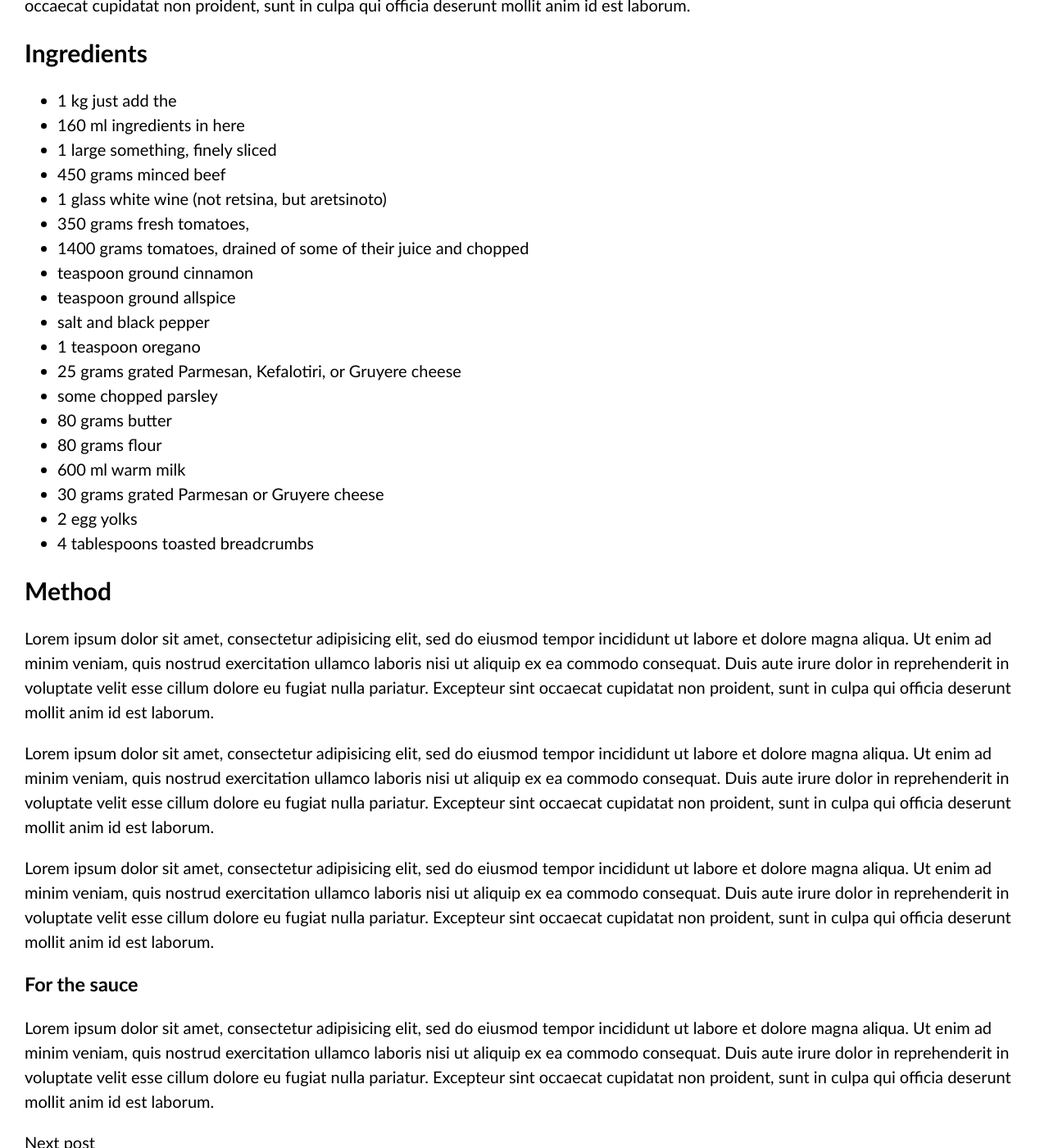
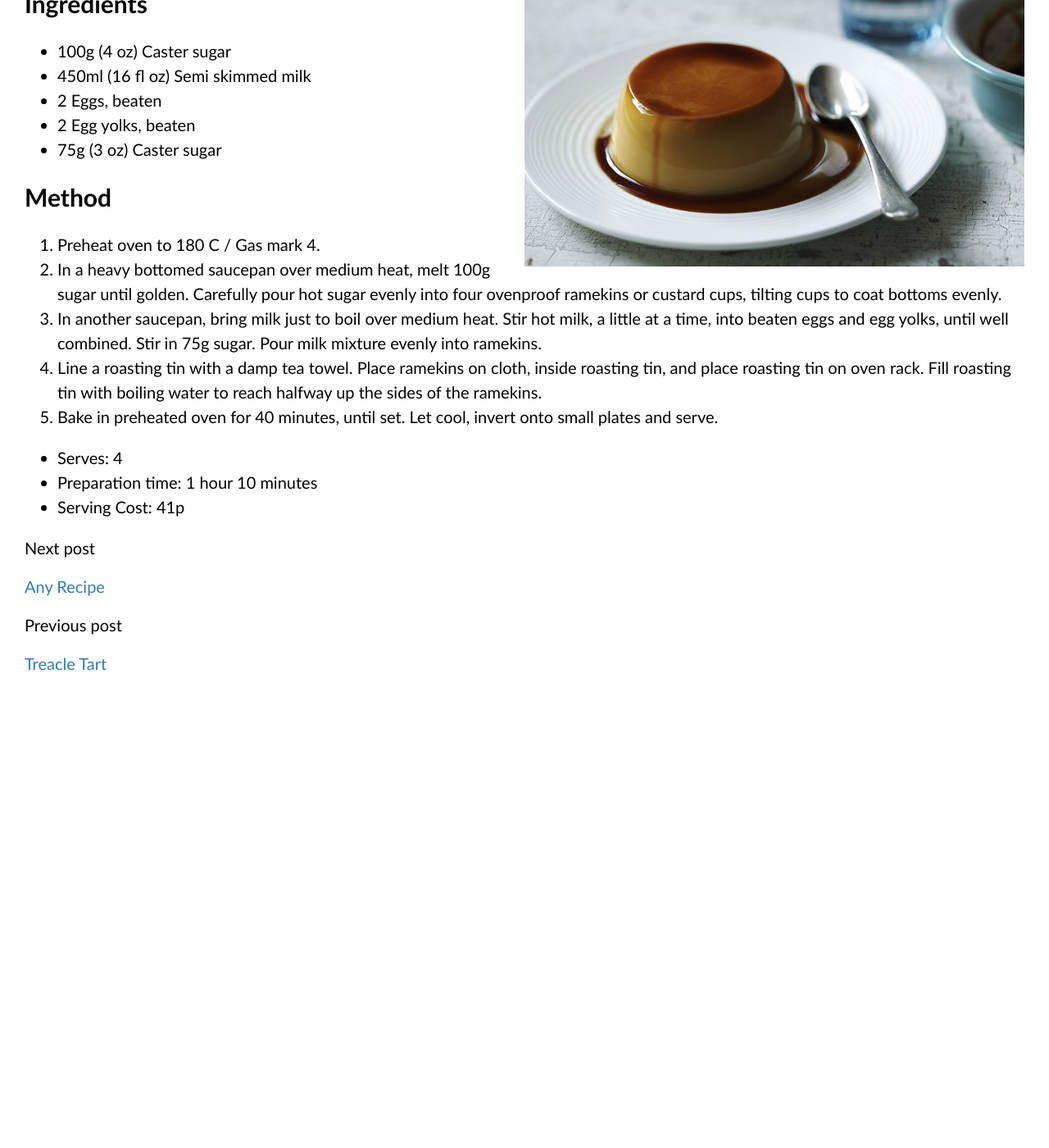
Before and after one commit to stressedtalk/stressedtalk.github.io, a Jekyll site: the page built from _recipes/recipe2.markdown, in a window 1280 px wide and 1400 px high, scrolled down 307 px. Shown: the whole window at 82% size. Built offline with Jekyll 4.4.1, drawn with Linux system fonts in a browser that asks for light colours; after the commit the page ends 1158 px from its top, so only the background shows below that; some of the changed text lies outside the part shown.

Commit message:
Recipe 1 and 2

```diff
--- a/_recipes/recipe1.markdown
+++ b/_recipes/recipe1.markdown
@@ -29,7 +29,7 @@ If you have a sweet tooth, then treacle tart is the one for you. The tart can be
 ### For the Filling:
 - 4 Tablespoons golden syrup
 - 3 Thick slices white bread (crusts removed)
--
+
 ## Method
 
 1. Make the pastry by mixing the flour, sugar and salt together and rubbing the butter into the dry mix. Once the mix resembles breadcrumbs, add a little cold water under the dough until it is  smooth but not sticky. Then roll it into a ball and place it in a bowl in the fridge for 30 minutes.
@@ -39,6 +39,7 @@ If you have a sweet tooth, then treacle tart is the one for you. The tart can be
 5. Pour the Golden Syrup mix into the tart tin and place in the oven at 200°C for 20 minutes and then 180°C for 10 minutes.
 6. Then take out the oven and tart tin, and cool on a rack. Eat when it has cooled partially or completely.
 
+It will keep for up to 3 days in a cake tin in the fridge.
 
 - Serves: 8
 - Preparation time: 1 hour 10 minutes
--- a/_recipes/recipe2.markdown
+++ b/_recipes/recipe2.markdown
@@ -1,52 +1,36 @@
 ---
-title: Any Recipe
+title: Crème Caramel
 date: 2019-10-19 00:00:00 Z
 tags:
-- Dutch
-- Fish
-- Main
+- Dessert
 layout: recipe
 excerpt_separator: "<!--more-->"
 order: 2
 ---
 
-# Recipe Title
+# Crème Caramel
 
-This introduces the recipe and is a pargaraph of text. Lorem ipsum dolor sit amet, consectetur adipisicing elit, sed do eiusmod tempor incididunt ut labore et dolore magna aliqua. Ut enim ad minim veniam, quis nostrud exercitation ullamco laboris nisi ut aliquip ex ea commodo consequat. Duis aute irure dolor in reprehenderit in voluptate velit esse cillum dolore eu fugiat nulla pariatur. Excepteur sint occaecat cupidatat non proident, sunt in culpa qui officia deserunt mollit anim id est laborum.
+A perfect balance of lightness and indulgence - once you've mastered making caramel with our step by step guide this favourite is surprisingly easy to make
 
 <!--more-->
 
+[![Crème Caramel](/_uploads/creme caramel.jpg)](/_uploads/creme caramel.jpg)
 ## Ingredients
 
-- 1 kg just add the
-- 160 ml ingredients in here
-- 1 large something, finely sliced
-- 450 grams minced beef
-- 1 glass white wine (not retsina, but aretsinoto)
-- 350 grams fresh tomatoes,
-- 1400 grams tomatoes, drained of some of their juice and chopped
-- teaspoon ground cinnamon
-- teaspoon ground allspice
-- salt and black pepper
-- 1 teaspoon oregano
-- 25 grams grated Parmesan, Kefalotiri, or Gruyere cheese
-- some chopped parsley
-- 80 grams butter
-- 80 grams flour
-- 600 ml warm milk
-- 30 grams grated Parmesan or Gruyere cheese
-- 2 egg yolks
-- 4 tablespoons toasted breadcrumbs
-
+- 100g (4 oz) Caster sugar
+- 450ml (16 fl oz) Semi skimmed milk
+- 2 Eggs, beaten
+- 2 Egg yolks, beaten
+- 75g (3 oz) Caster sugar
 
 ## Method
 
-Lorem ipsum dolor sit amet, consectetur adipisicing elit, sed do eiusmod tempor incididunt ut labore et dolore magna aliqua. Ut enim ad minim veniam, quis nostrud exercitation ullamco laboris nisi ut aliquip ex ea commodo consequat. Duis aute irure dolor in reprehenderit in voluptate velit esse cillum dolore eu fugiat nulla pariatur. Excepteur sint occaecat cupidatat non proident, sunt in culpa qui officia deserunt mollit anim id est laborum.
+1. Preheat oven to 180 C / Gas mark 4.
+2. In a heavy bottomed saucepan over medium heat, melt 100g sugar until golden. Carefully pour hot sugar evenly into four ovenproof ramekins or custard cups, tilting cups to coat bottoms evenly.
+3. In another saucepan, bring milk just to boil over medium heat. Stir hot milk, a little at a time, into beaten eggs and egg yolks, until well combined. Stir in 75g sugar. Pour milk mixture evenly into ramekins.
+4. Line a roasting tin with a damp tea towel. Place ramekins on cloth, inside roasting tin, and place roasting tin on oven rack. Fill roasting tin with boiling water to reach halfway up the sides of the ramekins.
+5. Bake in preheated oven for 40 minutes, until set. Let cool, invert onto small plates and serve.
 
-Lorem ipsum dolor sit amet, consectetur adipisicing elit, sed do eiusmod tempor incididunt ut labore et dolore magna aliqua. Ut enim ad minim veniam, quis nostrud exercitation ullamco laboris nisi ut aliquip ex ea commodo consequat. Duis aute irure dolor in reprehenderit in voluptate velit esse cillum dolore eu fugiat nulla pariatur. Excepteur sint occaecat cupidatat non proident, sunt in culpa qui officia deserunt mollit anim id est laborum.
-
-Lorem ipsum dolor sit amet, consectetur adipisicing elit, sed do eiusmod tempor incididunt ut labore et dolore magna aliqua. Ut enim ad minim veniam, quis nostrud exercitation ullamco laboris nisi ut aliquip ex ea commodo consequat. Duis aute irure dolor in reprehenderit in voluptate velit esse cillum dolore eu fugiat nulla pariatur. Excepteur sint occaecat cupidatat non proident, sunt in culpa qui officia deserunt mollit anim id est laborum.
-
-### For the sauce
-
-Lorem ipsum dolor sit amet, consectetur adipisicing elit, sed do eiusmod tempor incididunt ut labore et dolore magna aliqua. Ut enim ad minim veniam, quis nostrud exercitation ullamco laboris nisi ut aliquip ex ea commodo consequat. Duis aute irure dolor in reprehenderit in voluptate velit esse cillum dolore eu fugiat nulla pariatur. Excepteur sint occaecat cupidatat non proident, sunt in culpa qui officia deserunt mollit anim id est laborum.
+- Serves: 4
+- Preparation time: 1 hour 10 minutes
+- Serving Cost: 41p
```
Also changed, not shown: _uploads/creme caramel.jpg (added).
